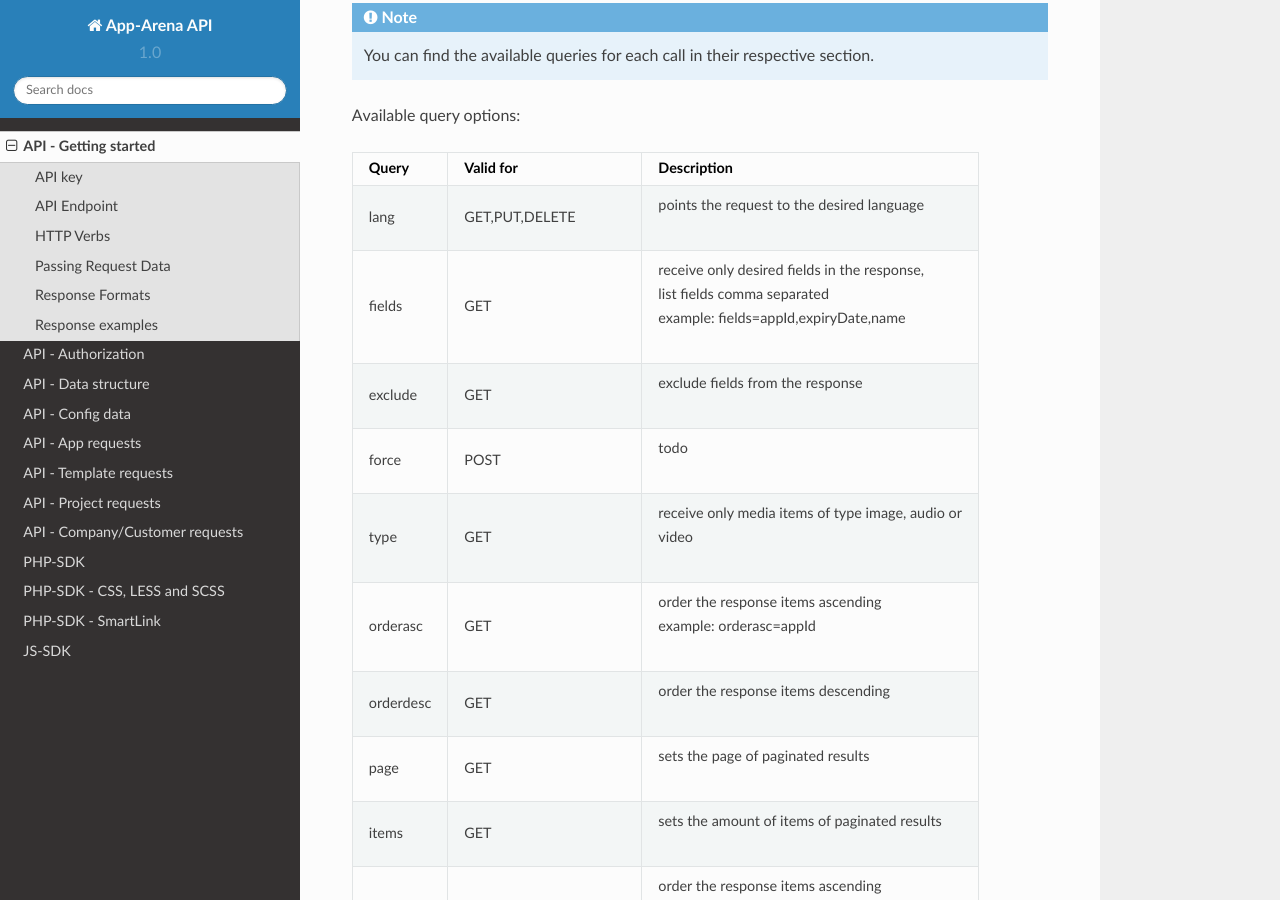
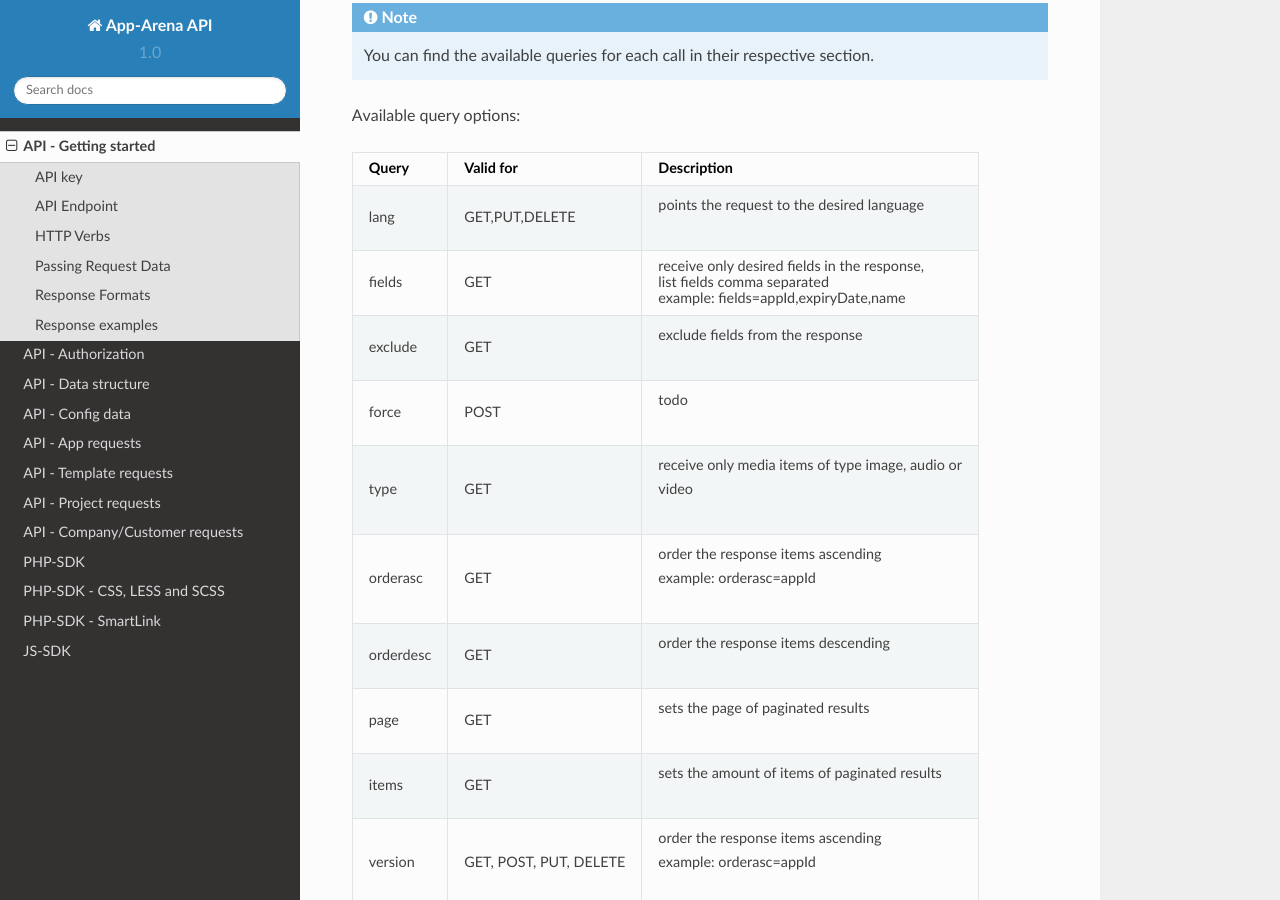
Before and after one commit to apparena/docs, a Sphinx documentation site: the page built from docs/api/001-index.rst, in a window 1280 px wide and 900 px high, scrolled down 1100 px. Built offline with Sphinx 7.4.7 and the Read the Docs theme 2.0.0, drawn with Linux system fonts in a browser that asks for light colours.

```diff
--- a/docs/api/001-index.rst
+++ b/docs/api/001-index.rst
@@ -59,9 +59,11 @@ Available query options:
 +============+==========================+=======================================================+
 | lang       | GET,PUT,DELETE           | | points the request to the desired language          |
 +------------+--------------------------+-------------------------------------------------------+
-| fields     | GET                      | | receive only desired fields in the response,        |
-|            |                          | | list fields comma separated                         |
-|            |                          | | example: fields=appId,expiryDate,name               |
+| fields     | GET                      | receive only desired fields in the response,          |
+|            |                          |                                                       |
+|            |                          | list fields comma separated                           |
+|            |                          |                                                       |
+|            |                          | example: fields=appId,expiryDate,name                 |
 +------------+--------------------------+-------------------------------------------------------+
 | exclude    | GET                      | | exclude fields from the response                    |
 +------------+--------------------------+-------------------------------------------------------+
@@ -80,7 +82,7 @@ Available query options:
 | items      | GET                      | | sets the amount of items of paginated results       |
 +------------+--------------------------+-------------------------------------------------------+
 | version    | GET, POST, PUT, DELETE   | | order the response items ascending                  |
-|            |                          | example: orderasc=appId                               |
+|            |                          | | example: orderasc=appId                             |
 +------------+--------------------------+-------------------------------------------------------+
 
 .. Note:: There are no default values. When a query parameter is not defined, no action is performed.
```
